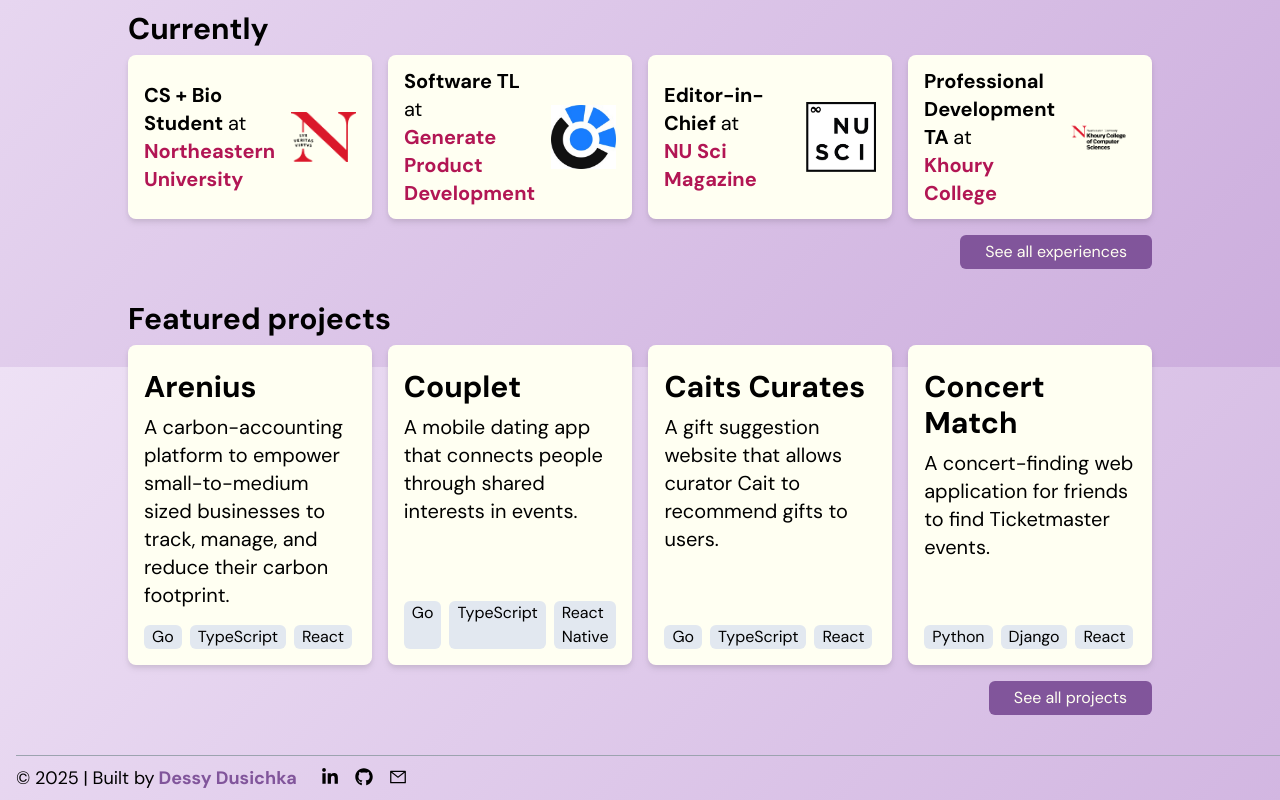
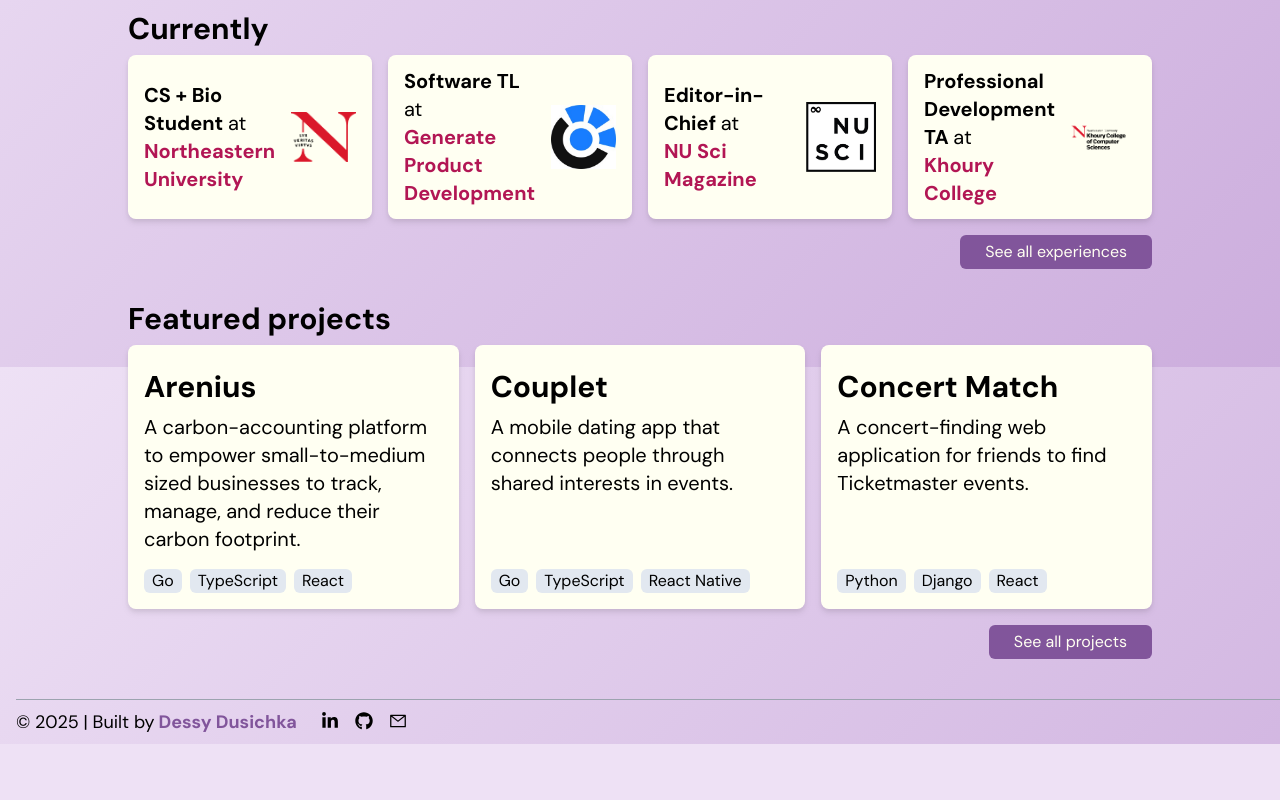
Before and after one commit to ddusichka/portfolio, a Next.js app: page / in a window 1280 px wide. Shown: the part 433-1233 px from the top of the page. After the commit the page ends 1177 px from the top, so only its background shows below. Built offline with nearby package versions, Linux system fonts and the light colour scheme.

Commit message:
update content

```diff
--- a/app/components/Projects/ProjectFeature.tsx
+++ b/app/components/Projects/ProjectFeature.tsx
@@ -32,7 +32,7 @@ const ProjectFeature: React.FC<ProjectProps> = ({
         <div className="flex-1 ml-4 text-lg">
           <h1 className="text-xl tablet:text-3xl my-2">{name}</h1>
           <p className="text-lg tablet:text-xl my-6">{description}</p>
-          <div className="flex gap-2 mt-6">
+          <div className="flex gap-4 mt-6 flex-wrap">
             {skills.map((s) => (
               <p className="bg-slate-200 px-2 laptop:px-4 rounded-md" key={s}>
                 {s}
--- a/app/components/Projects/TextBasedProjectFeature.tsx
+++ b/app/components/Projects/TextBasedProjectFeature.tsx
@@ -1,33 +1,22 @@
 import React from "react";
 import Link from "next/link";
 import Image from "next/image";
+import { Project } from "@/app/content/projects";
 
 interface ProjectProps {
-  name: string;
-  path: string;
-  description: string;
-  coverPhoto: string;
-  skills: string[];
-  index: number;
+  project: Project;
 }
 
-const ProjectFeature: React.FC<ProjectProps> = ({
-  name,
-  path,
-  description,
-  coverPhoto,
-  skills,
-  index,
-}) => {
+const ProjectFeature: React.FC<ProjectProps> = ({ project }) => {
   return (
-    <Link href={`/projects/${path}`}>
-      <div className="bg-offwhite rounded-lg drop-shadow-md p-4 flex flex-col h-full">
-        <h1 className="text-xl tablet:text-3xl my-2">{name}</h1>
+    <Link href={`/projects/${project.path}`}>
+      <div className="bg-offwhite rounded-lg drop-shadow-md p-4 flex flex-col h-full hover:scale-[1.05] transition-transform duration-200 ease-in-out hover:bg-gray-100">
+        <h1 className="text-xl tablet:text-3xl my-2">{project.name}</h1>
         <div className="flex-grow">
-          <p className="text-lg tablet:text-xl">{description}</p>
+          <p className="text-lg tablet:text-xl">{project.shortDescription}</p>
         </div>
-        <div className="flex gap-2 mt-4">
-          {skills.map((s) => (
+        <div className="flex gap-2 mt-4 flex-wrap">
+          {project.skills.map((s) => (
             <p className="bg-slate-200 px-2 rounded-md" key={s}>
               {s}
             </p>
--- a/app/content/articles.ts
+++ b/app/content/articles.ts
@@ -130,4 +130,15 @@ export const articles = [
     cardImage: "/issue62cover.png",
     articlepdf: "/issue62.pdf",
   },
+  {
+    title: "Getting Pretty Thirsty",
+    subtitle: "ChatGPT's hidden water footprint",
+    issue: "Issue 63: Enigma",
+    id: 63,
+    date: "Spring 2025",
+    summary:
+      "This piece discusses the impact of AI on our water supply. Data centers require a lot of electrivity to run, much of which is water-generated, and they require cooling to prevent overheating. This article discusses the growing water demands and ways to mitigate them in the face of our expanding AI usage.",
+    cardImage: "/issue63cover.png",
+    articlepdf: "/issue63.pdf",
+  },
 ];
--- a/app/content/projects.tsx
+++ b/app/content/projects.tsx
@@ -1,7 +1,7 @@
 import Link from "next/link";
 import { ReactNode } from "react";
 
-interface Project {
+export interface Project {
   name: string;
   path: string;
   emoji: string;
@@ -171,17 +171,17 @@ export const projects: Project[] = [
     ),
   },
   {
-    name: "Caits Curates",
+    name: "Cait's Curates",
     path: "caits-curates",
     emoji: "🎁",
     dates: "September 2023 - December 2023",
     deployed: false,
-    featured: true,
+    featured: false,
     url: "",
     shortDescription:
       "A gift suggestion website that allows curator Cait to recommend gifts to users.",
     longDescription:
-      "Caits Curates aims to help users find the perfect gift for their loved ones. Users can answer a few questions about the recipient and the occasion, and Cait will provide a curated list of gift suggestions. Users can then easily purchase gift suggestions from the retailer's website.",
+      "Cait's Curates aims to help users find the perfect gift for their loved ones. Users can answer a few questions about the recipient and the occasion, and Cait will provide a curated list of gift suggestions. Users can then easily purchase gift suggestions from the retailer's website.",
     cardPhoto: "/caitsCover.png",
     coverPhotos: ["/caits.png"],
     skills: ["Go", "TypeScript", "React"],
--- a/app/page.tsx
+++ b/app/page.tsx
@@ -54,14 +54,7 @@ export default function Home() {
             if (proj.featured) {
               return (
                 <div className="flex-1" key={index}>
-                  <ProjectFeature
-                    name={proj.name}
-                    path={proj.path}
-                    description={proj.shortDescription}
-                    coverPhoto={proj.cardPhoto}
-                    skills={proj.skills}
-                    index={index}
-                  />
+                  <ProjectFeature project={proj} />
                 </div>
               );
             }
```
Also changed, not shown: app/components/Projects/ProjectPage.tsx (+2 -16 lines), 2 other files (tests, documents, lock files or other folders).
